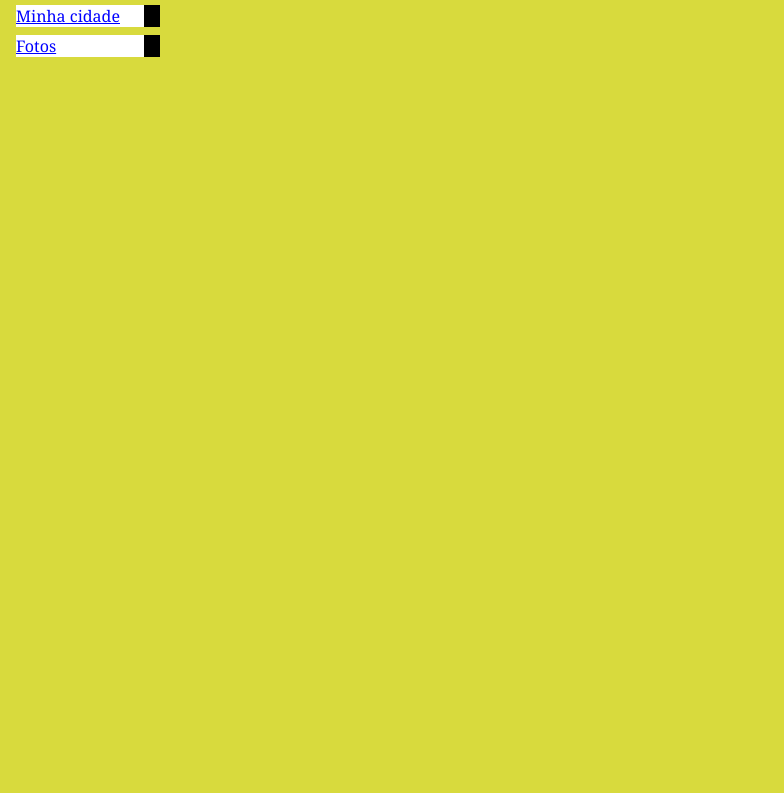
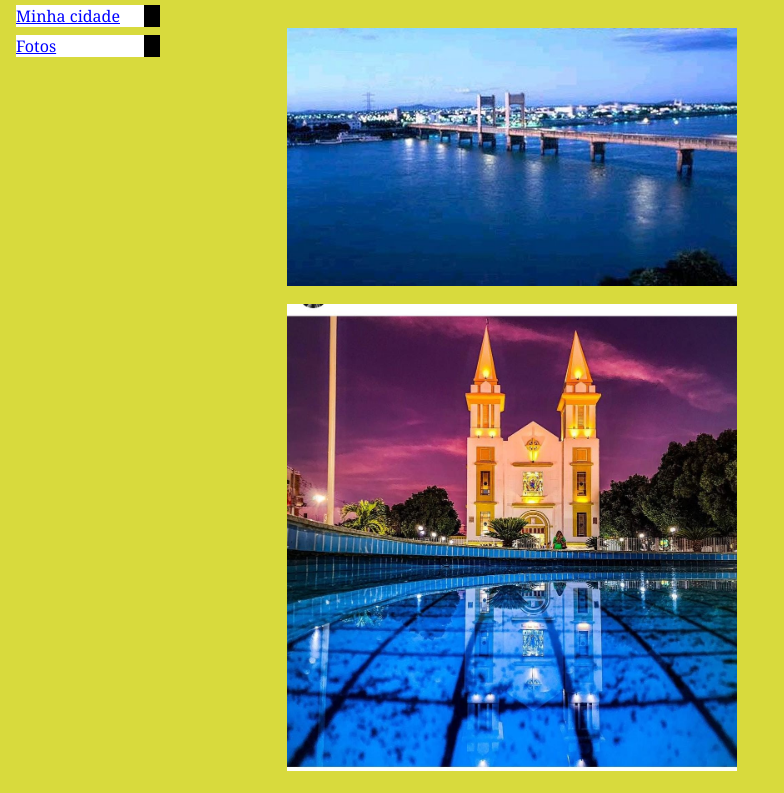
Before and after one commit to carenay/PogramacaoWeb, a plain HTML site: page 05/fotos.html in a window 1280 px wide. Shown: the part 84-877 px from the top of the page, without its empty margins (0-784 px from the left). Before the commit the page ends 800 px from the top, so only its background shows below. Drawn offline with Linux system fonts and the light colour scheme.

Commit message:
Add files via upload

```diff
--- a/05/fotos.html
+++ b/05/fotos.html
@@ -72,6 +72,20 @@
 </ul>
 <h1>Fotos</h1>
 <br/>
+<table  border="0" width="900" align="center"cellpadding="4"
+       cellspacing="5">
+	<tr>
+		<td align="left">
+			<img width="450"  heigth="300"  src="imagem\jua1.jpg">
+
+		</td>
+	</tr>
+	<tr>
+		<td align="rigth">
+			<img width="450"  heigth="300"  src="imagem\jua2.jpg">
+		</td>
+	</tr>
+	</table>
 
 </body>
 </html>
```
Also changed, not shown: 05/pensamentos.html (+4 -0 lines), 05/imagem/jua1.jpg (added), 05/imagem/jua2.jpg (added).
